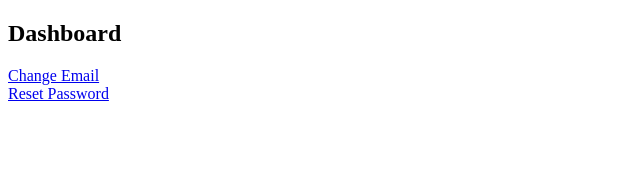
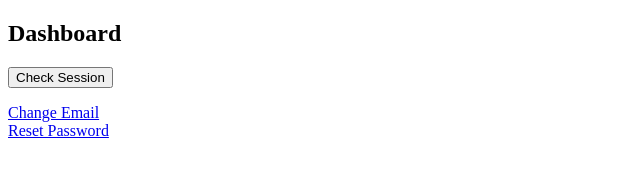
Before and after one commit to kavin53/K0tj-Bug-Bounty-Lab-0.1, a plain HTML site: page frontend/dashboard.html in a window 1280 px wide. Shown: the whole page, without its empty margins (0-640 px from the left). Drawn offline with Linux system fonts and the light colour scheme.

Commit message:
add check session

```diff
--- a/frontend/dashboard.html
+++ b/frontend/dashboard.html
@@ -5,6 +5,19 @@
 </head>
 <body>
   <h2>Dashboard</h2>
+  <button onclick="checkMe()">Check Session</button>
+<p id="me"></p>
+
+<script>
+function checkMe() {
+  fetch("/api/auth/me")
+    .then(r => r.json())
+    .then(d => {
+      document.getElementById("me").innerText = JSON.stringify(d);
+    });
+}
+</script>
+
 
   <a href="email-change.html">Change Email</a><br>
   <a href="forgot.html">Reset Password</a>
```
